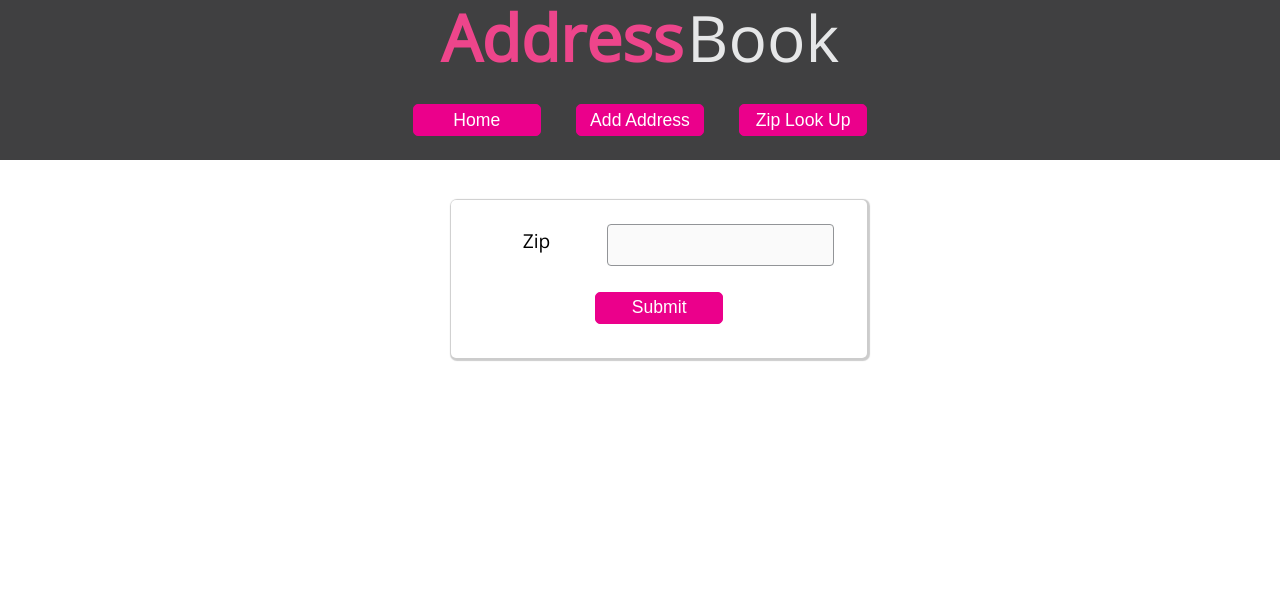
After one commit to patrickshobe/AddressBook, a Flask app: page /lookup in a window 1280 px wide. The commit adds this page. Shown: the top 598 px of the page. Run offline with Flask 2, Linux system fonts and the light colour scheme.

Commit message:
Add lookup functionality and style

```diff
--- a/app/forms.py
+++ b/app/forms.py
@@ -16,3 +16,9 @@ class AddressForm(FlaskForm):
                                         message='State should be abbreviated')])
     zip = StringField('Zip', validators=[DataRequired()])
     submit = SubmitField('Submit')
+
+
+class ZipForm(FlaskForm):
+    """ Defines the zip lookup form """
+    zip = StringField('Zip', validators=[DataRequired()])
+    submit = SubmitField('Submit')
--- a/app/routes.py
+++ b/app/routes.py
@@ -3,8 +3,8 @@ from flask import render_template, flash, redirect
 from app import app
 from app import db
 from app.models import Address
-from app.forms import AddressForm
-from app.address_validator import AddressValidator
+from app.forms import AddressForm, ZipForm
+from app.address_validator import ZipService
 
 
 @app.route('/')
@@ -25,8 +25,8 @@ def create():
                      'zip': form.zip.data,
                      'city': form.city.data,
                      'state': form.state.data}
-        validator = AddressValidator(form_data)
-        validator.request()
+        validator = ZipService()
+        validator.validate_address(form_data)
         flash('{} Created Successfully'.format(form.name.data))
         return redirect('/')
     return render_template('create.html', form=form)
@@ -39,3 +39,13 @@ def delete(id):
     db.session.commit()
     flash('Entry Successfully Deleted')
     return redirect('/addresses')
+
+@app.route('/lookup', methods=['GET', 'POST'])
+def lookup():
+    """ Lookup Route """
+    form = ZipForm()
+    if form.validate_on_submit():
+        zip_service = ZipService()
+        response = zip_service.perform_lookup(form.zip.data)
+        return render_template('lookup.html', form=form, result=response)
+    return render_template('lookup.html', result=None, form=form)
--- a/app/static/stylesheets/main.css
+++ b/app/static/stylesheets/main.css
@@ -1,4 +1,3 @@
-
 /* http://meyerweb.com/eric/tools/css/reset/
    v2.0 | 20110126
    License: none (public domain)
@@ -181,3 +180,31 @@ form {
   font-size: 1.1em;
   margin: 1em;
 }
+
+.zip-result-div {
+  padding: 1em;
+  width: 10%;
+  text-align: center;
+  box-shadow: 1px 1px 1px 2px #ccc;
+  border-radius: 5px;
+}
+
+.zip-form {
+  margin-left: 3vw;
+}
+
+.result-item {
+  font-size: 1.2em;
+  padding: .5em;
+}
+
+.sub-heading {
+  color: #eb008b;
+  font-size: 1.8em;
+  margin-bottom: .5em;
+}
+
+.result-tag {
+  display: inline;
+  font-weight: bold;
+}
--- a/app/templates/base.html
+++ b/app/templates/base.html
@@ -15,7 +15,8 @@
         </div>
         <div class='create-button-container'>
          <a href="/"> <button type="button" href="/" class='create-button'>Home</button></a>
-          <a href="{{ url_for('create')}}"><button type="button"  class='create-button'>Add Address</button></a>
+         <a href="{{ url_for('create')}}"><button type="button"  class='create-button'>Add Address</button></a>
+         <a href="{{ url_for('lookup')}}"><button type="button"  class='create-button'>Zip Look Up</button></a>
         </div>
       </div>
       <div class='main-section'>
--- a/app/templates/index.html
+++ b/app/templates/index.html
@@ -8,7 +8,7 @@
     <th>City</th>
     <th>State</th>
     <th>Zip</th>
-    <th>Error</th>
+    <th></th>
   </tr>
     {% for address in addresses %}
       {% if address.error != None %}
@@ -18,8 +18,8 @@
           <td>{{ address.city }}</td>
           <td>{{ address.state }}</td>
           <td>{{ address.zip }}</td>
+          <td><a href="{{ url_for('delete', id=address.id)}}">Delete</a></td>
           <td>{{ address.error }}</td>
-          <td><a href="{{ url_for('delete', id=address.id)}}">Delete</a></td>
         </tr>
       {% else %}
         <tr class='address-row'>
@@ -28,8 +28,8 @@
           <td>{{ address.city }}</td>
           <td>{{ address.state }}</td>
           <td>{{ address.zip }}</td>
+          <td><a href="{{ url_for('delete', id=address.id)}}">Delete</a></td>
           <td></td>
-          <td><a href="{{ url_for('delete', id=address.id)}}">Delete</a></td>
         </tr>
      {% endif %}
     {% endfor %}
--- /dev/null
+++ b/app/templates/lookup.html
@@ -0,0 +1,36 @@
+{% extends "base.html" %}
+
+{% block content %}
+
+
+
+{% if result != None %}
+<div class='zip-result-div'>
+  <h3 class='sub-heading'>Results</h3>
+  <ul>
+    <li class='result-item'><p class='result-tag'>Zip Code:</p> {{ result['Zip5'] }}</li>
+    <li class='result-item'><p class='result-tag'>City:</p> {{ result['City'] }}</li>
+    <li class='result-item'><p class='result-tag'>state:</p> {{ result['State'] }}</li>
+  </ul>
+</div>
+{% endif %}
+
+
+<form action="" method="post" novalidate class='zip-form'>
+        {{ form.hidden_tag() }}
+        <div class='form-group'>
+          <p class='form-label'>
+            {{ form.zip.label }}<br>
+          </p>
+          <p class='form-input'>
+            {{ form.zip(size=32) }}
+          </p>
+          {% for error in form.zip.errors %}
+          <span style="color: red;">[{{ error }}]</span>
+          {% endfor %}
+        </div>
+        <div class='form-submit'>
+          {{ form.submit() }}</p>
+        </div>
+    </form>
+    {% endblock %}
```
